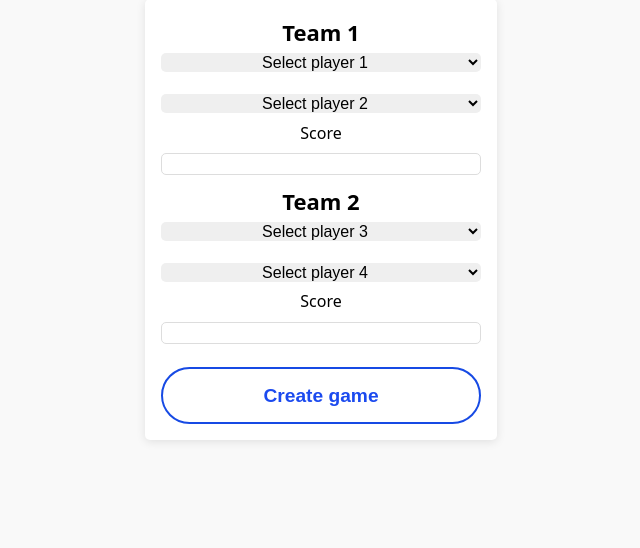
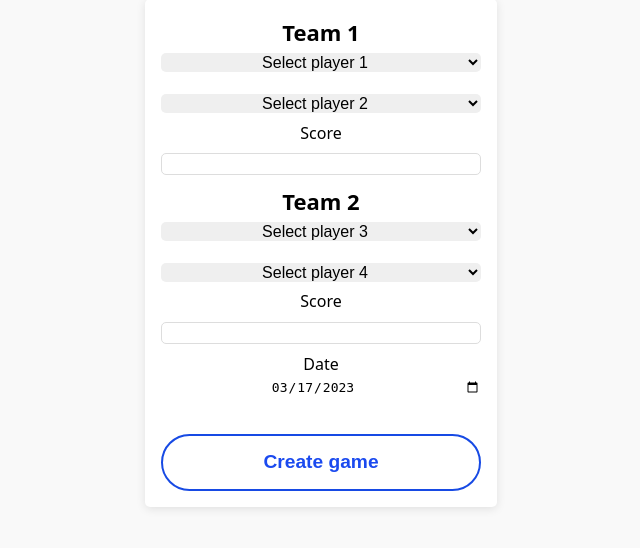
Before and after one commit to lkolebka/baby-foot-python, a Flask app: template myproject/Templates/create_game.html in a window 1280 px wide. Shown: the part 163-711 px from the top of the page, without its empty margins (319-959 px from the left). Run offline with Flask 2, Linux system fonts and the light colour scheme; the template is opened without the code that fills it, so the values that code supplies are empty; some libraries are stand-ins or nearby versions.

Commit message:
adding calendar

```diff
--- a/myproject/Templates/create_game.html
+++ b/myproject/Templates/create_game.html
@@ -25,9 +25,9 @@
     </select>
     <!-- Team 1 Score Label -->
     <label for="team1_score" class="score-label">Score</label>
-    <input type="number" name="team2_score" value="" min="0" max="11" pattern="\d*" inputmode="numeric">
+    <input type="number" name="team1_score" value="" min="0" max="11" pattern="\d*" inputmode="numeric">
     <br>
-    <!-- Team 1 Label -->
+    <!-- Team 2 Label -->
     <label for="player1_name" class="team-label">Team 2 </label>
     <select id="player3_name" name="player3_name">
         <option value="" disabled selected>Select player 3</option>
@@ -43,8 +43,22 @@
         {% endfor %}
     </select>
     <!-- Team 2 Score Label -->
-    <label for="team1_score" class="score-label">Score</label>
+    <label for="team2_score" class="score-label">Score</label>
     <input type="number" name="team2_score" value="" min="0" max="11" pattern="\d*" inputmode="numeric">
+    <br>
+    <!-- Game Date Label -->
+    <label for="game_date" class="date-label">Date</label>
+        <input type="date" id="game_date" name="game_date" value="">
+    <script>
+        // Get today's date and format it as yyyy-mm-dd
+        var today = new Date();
+        var year = today.getFullYear();
+        var month = ('0' + (today.getMonth() + 1)).slice(-2);
+        var day = ('0' + today.getDate()).slice(-2);
+        var formattedDate = year + '-' + month + '-' + day;
+        // Set the default value of the game_date input to today's date
+        document.getElementById("game_date").value = formattedDate;
+    </script>
     <br>
     <input type="submit" value="Create game">
   </form>
```
Also changed, not shown: myproject/Templates/thank_you.html (added, +13 -0 lines).
